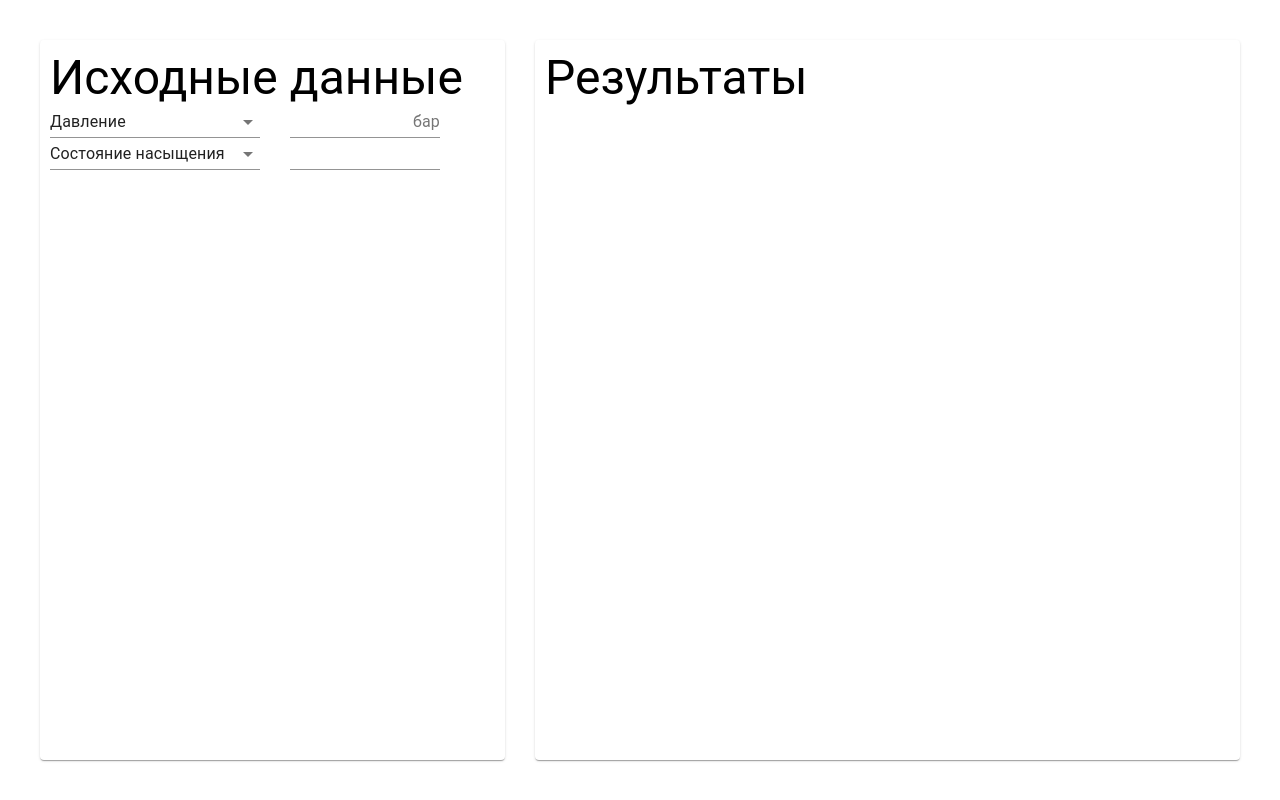
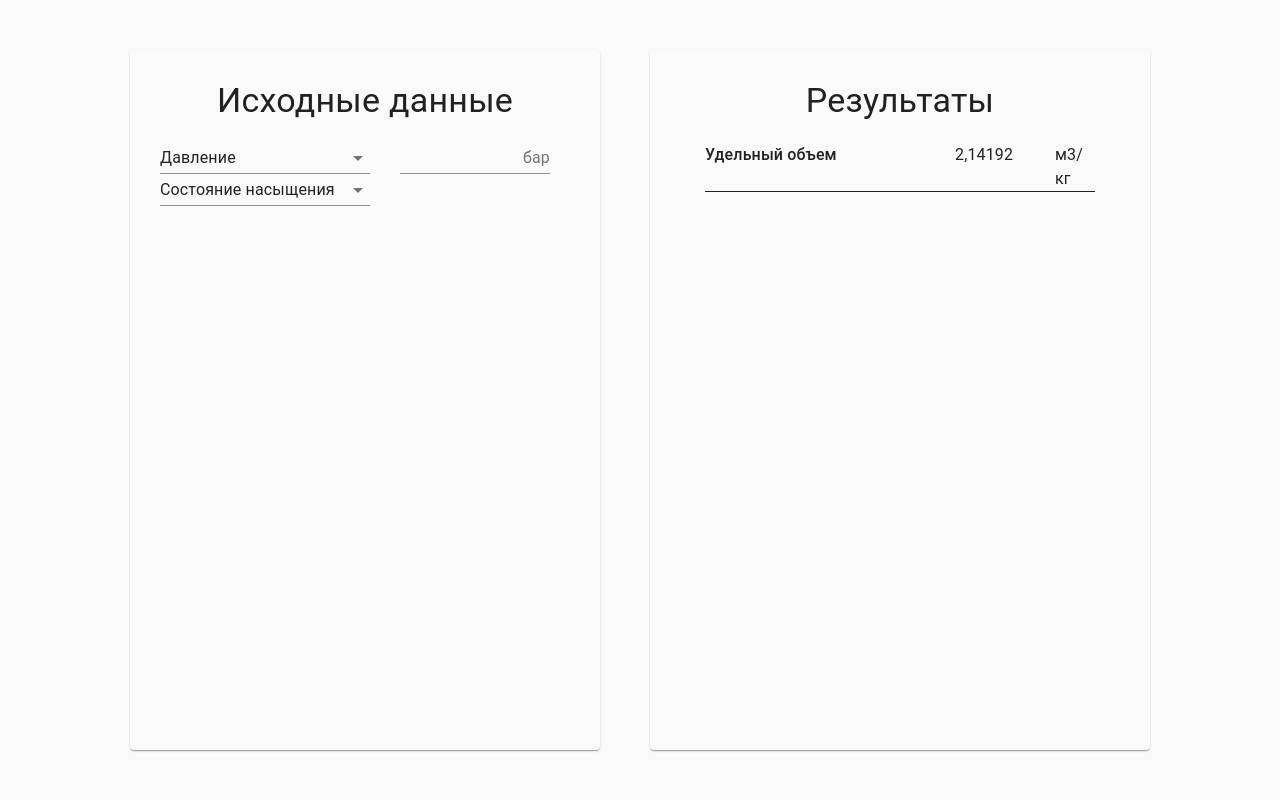
Before and after one commit to aleksey-ilin/ENEKcalc, a React app: page / in a window 1280 px wide. Built offline with nearby package versions, Linux system fonts and the light colour scheme.

Commit message:
edit style, create Results, Result

```diff
--- a/src/components/App.scss
+++ b/src/components/App.scss
@@ -1,7 +1,6 @@
 .root {
-  display: grid;
-  grid-column-gap: 30px;
-  grid-template-columns: calc(40% - 15px) calc(60% - 15px);
-  height: calc(100vh - 80px);
-  padding: 40px;
+  display: flex;
+  justify-content: center;
+  min-height: 100vh;
+  padding: 50px;
 }
--- a/src/components/InitialData/InitValue.jsx
+++ b/src/components/InitialData/InitValue.jsx
@@ -3,7 +3,7 @@ import { Select, MenuItem, TextField, InputAdornment } from '@material-ui/core';
 import styles from './InitValue.scss';
 
 const InitValue = ({ nomenclature, initValue, setInitValue }) => (
-  <>
+  <div className={styles.root}>
     <Select
       className={styles.name}
       value={initValue}
@@ -15,6 +15,7 @@ const InitValue = ({ nomenclature, initValue, setInitValue }) => (
         </MenuItem>
       ))}
     </Select>
+    {initValue !== 'saturation' && (
       <TextField
         className={styles.value}
         type="number"
@@ -24,7 +25,8 @@ const InitValue = ({ nomenclature, initValue, setInitValue }) => (
         // eslint-disable-next-line react/jsx-no-duplicate-props
         inputProps={{ min: '0' }}
       />
-  </>
+    )}
+  </div>
 );
 
 export default InitValue;
--- a/src/components/InitialData/InitValue.scss
+++ b/src/components/InitialData/InitValue.scss
@@ -1,3 +1,6 @@
+.root {
+  width: 100%;
+
   .name {
     width: 210px;
     margin-right: 30px;
@@ -6,3 +9,4 @@
   .value {
     width: 150px;
   }
+}
--- a/src/components/InitialData/InitialData.jsx
+++ b/src/components/InitialData/InitialData.jsx
@@ -3,38 +3,30 @@ import { Typography, Box } from '@material-ui/core';
 import InitValue from './InitValue';
 import styles from './InitialData.scss';
 
-const parameters = {
-  saturation: 'Состояние насыщения',
-  p: 'Давление',
-  t: 'Температура',
-  h: 'Энтальпия',
-  s: 'Энтропия',
-};
-
 const nomenclature = {
   saturation: {
     id: 0,
-    name: parameters.saturation,
+    name: 'Состояние насыщения',
     units: '',
   },
   p: {
     id: 1,
-    name: parameters.p,
+    name: 'Давление',
     units: 'бар',
   },
   t: {
     id: 2,
-    name: parameters.t,
+    name: 'Температура',
     units: '°C',
   },
   h: {
     id: 3,
-    name: parameters.h,
+    name: 'Энтальпия',
     units: 'кДж/кг',
   },
   s: {
     id: 4,
-    name: parameters.s,
+    name: 'Энтропия',
     units: 'кДж/кг·К',
   },
 };
@@ -44,24 +36,20 @@ const InitialData = () => {
   const [initValue2, setInitValue2] = useState('saturation');
 
   const nomenclature1 = Object.keys(nomenclature).reduce((acc, parameter) => (
-    (parameter === parameters.saturation || parameter === initValue2)
-      ? acc
-      : ({ ...acc, [parameter]: nomenclature[parameter] })), {});
+    parameter === initValue2 ? acc : ({ ...acc, [parameter]: nomenclature[parameter] })), {});
   const nomenclature2 = Object.keys(nomenclature).reduce((acc, parameter) => (
     parameter === initValue1 ? acc : ({ ...acc, [parameter]: nomenclature[parameter] })), {});
 
   return (
     <Box boxShadow={1} className={styles.root}>
-      <Typography variant="h3" component="h3">Исходные данные</Typography>
+      <Typography className={styles.title} variant="h4" component="h2">Исходные данные</Typography>
       <InitValue
         nomenclature={nomenclature1}
-        defaultParameter={parameters.p}
         initValue={initValue1}
         setInitValue={setInitValue1}
       />
       <InitValue
         nomenclature={nomenclature2}
-        defaultParameter={parameters.saturation}
         initValue={initValue2}
         setInitValue={setInitValue2}
       />
--- a/src/components/InitialData/InitialData.scss
+++ b/src/components/InitialData/InitialData.scss
@@ -1,4 +1,13 @@
 .root {
-  padding: 10px;
+  display: flex;
+  flex-direction: column;
+  align-items: center;
+  width: 470px;
+  margin-right: 50px;
+  padding: 30px;
   border-radius: 4px;
+
+  .title {
+    margin-bottom: 20px;
+  }
 }
--- /dev/null
+++ b/src/components/Results/Result.jsx
@@ -0,0 +1,12 @@
+import React from 'react';
+import { Typography, Box } from '@material-ui/core';
+import styles from './Result.scss';
+
+const Result = () => (
+  <Box className={styles.root} borderBottom={1}>
+    <Typography className={styles.name} variant="h6" component="h3">Удельный объем</Typography>
+    <Typography className={styles.value} component="span">2,14192</Typography>
+    <Typography className={styles.unit} component="span">м3/кг</Typography>
+  </Box>
+);
+export default Result;
--- /dev/null
+++ b/src/components/Results/Result.scss
@@ -0,0 +1,17 @@
+.root {
+  display: flex;
+  align-items: baseline;
+
+  .name {
+    width: 250px;
+    font-size: 1rem;
+  }
+
+  .value {
+    width: 100px;
+  }
+
+  .unit {
+    width: 40px;
+  }
+}
--- a/src/components/Results/Results.jsx
+++ b/src/components/Results/Results.jsx
@@ -1,12 +1,28 @@
 import React from 'react';
 import { Typography, Box } from '@material-ui/core';
+import Result from './Result';
 import styles from './Results.scss';
+
+const dataFromServer = {
+  v: 2.14192,
+  h: 2875.409,
+  s: 7.8289,
+  u: 2658.176,
+  Cv: 1.4995,
+  Cp: 1.9762,
+  w: 533.65,
+  rho: 0.4669,
+  tc: 0.0334,
+  // динамическая вязкость
+  // кинематическая вязкость
+  // число Прандтля
+  // показатель адиабаты
+};
 
 const Results = () => (
   <Box boxShadow={1} className={styles.root}>
-    <Typography variant="h3" component="h3">
-      Результаты
-    </Typography>
+    <Typography className={styles.title} variant="h4" component="h2">Результаты</Typography>
+    <Result />
   </Box>
 );
 export default Results;
--- a/src/components/Results/Results.scss
+++ b/src/components/Results/Results.scss
@@ -1,4 +1,12 @@
 .root {
-  padding: 10px;
+  display: flex;
+  flex-direction: column;
+  align-items: center;
+  width: 500px;
+  padding: 30px;
   border-radius: 4px;
+
+  .title {
+    margin-bottom: 20px;
+  }
 }
--- a/src/index.jsx
+++ b/src/index.jsx
@@ -1,7 +1,10 @@
 import React from 'react';
 import ReactDOM from 'react-dom';
+import { CssBaseline } from '@material-ui/core';
 import App from './components/App';
 import ErrorBoundary from './components/ErrorBoundary';
-import './index.scss';
 
-ReactDOM.render(<ErrorBoundary><App /></ErrorBoundary>, document.getElementById('root'));
+ReactDOM.render(
+  <ErrorBoundary><CssBaseline><App /></CssBaseline></ErrorBoundary>,
+  document.getElementById('root'),
+);
--- a/src/index.scss
+++ /dev/null
@@ -1,25 +0,0 @@
-body {
-  margin: 0;
-  padding: 0;
-  font-size: 14px;
-}
-
-p {
-  margin: 0;
-  padding: 0;
-}
-
-button::-moz-focus-inner { border: 0; }
-
-// input {
-//   font-family: serif;
-//   font-size: 14px;
-//   outline: none;
-// }
-// input::-webkit-outer-spin-button,
-// input::-webkit-inner-spin-button {
-//     -webkit-appearance: none;
-// }
-// input[type='number'] {
-//     -moz-appearance: textfield;
-// }
```
Lines whose indentation alone changed are shown as unchanged.
